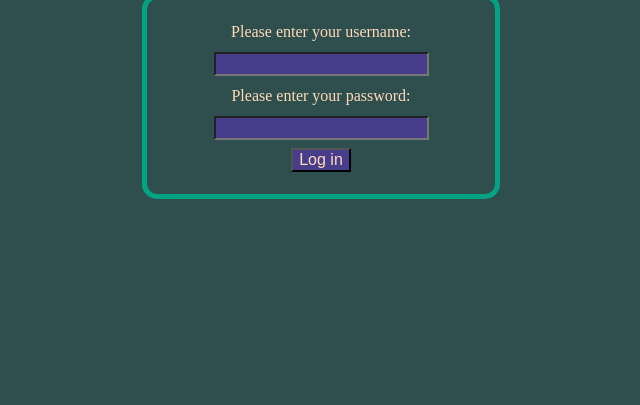
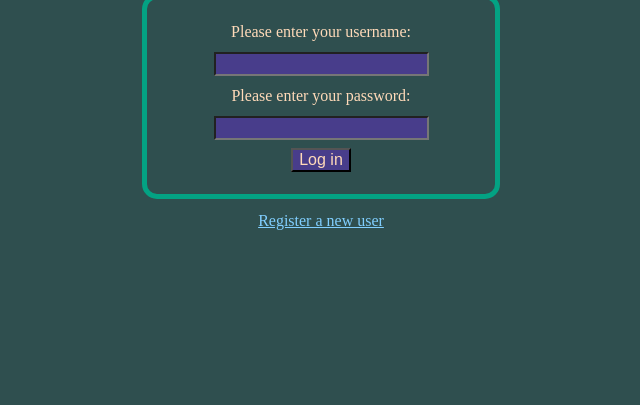
Before and after one commit to cool-mario/The-Store, a PHP site: page /login.php in a window 1280 px wide. Shown: the part 179-584 px from the top of the page, without its empty margins (319-959 px from the left). Run offline with PHP 8.4, Linux system fonts and the light colour scheme.

Commit message:
Added way to access register new account

```diff
--- a/login.php
+++ b/login.php
@@ -49,5 +49,7 @@
 
 
       </form>
+    <br>
+    <a href="signup.php">Register a new user</a>
   </body>
 </html>
```
